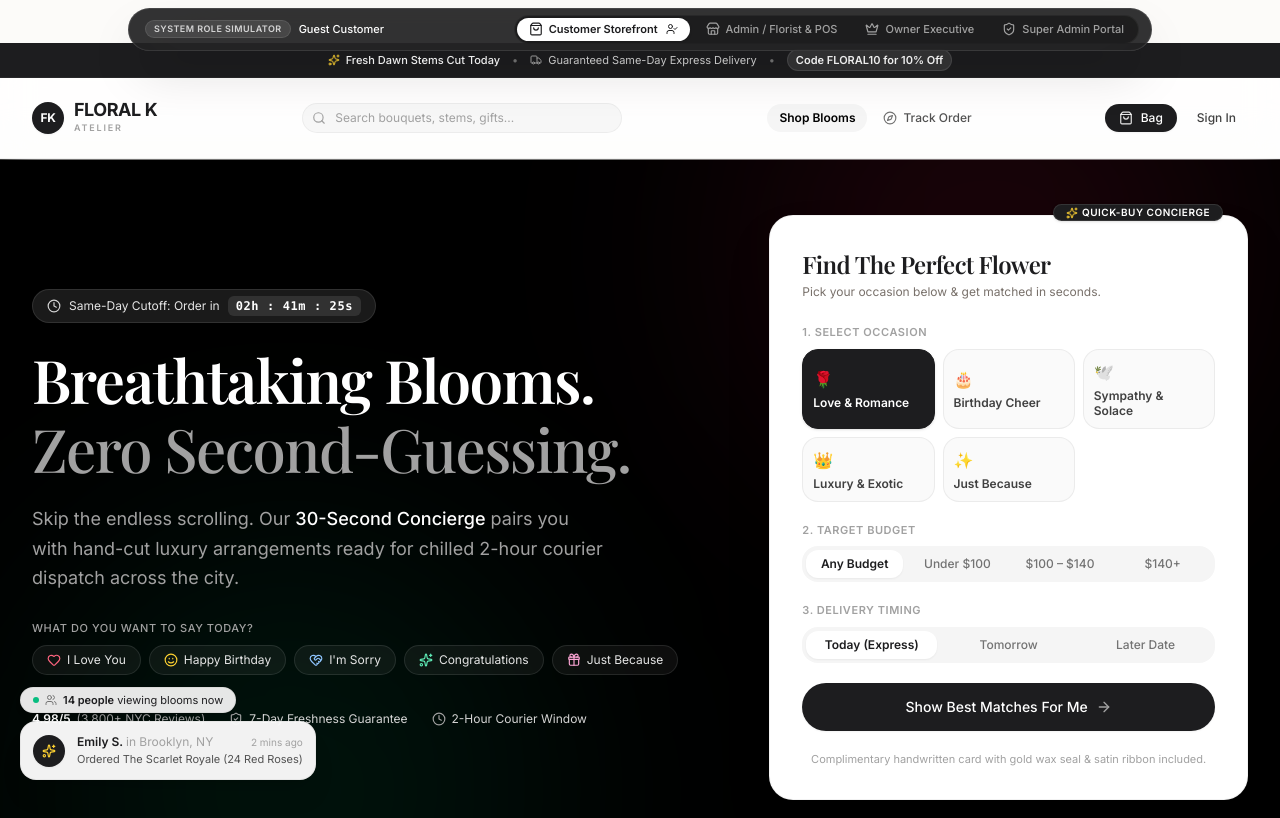
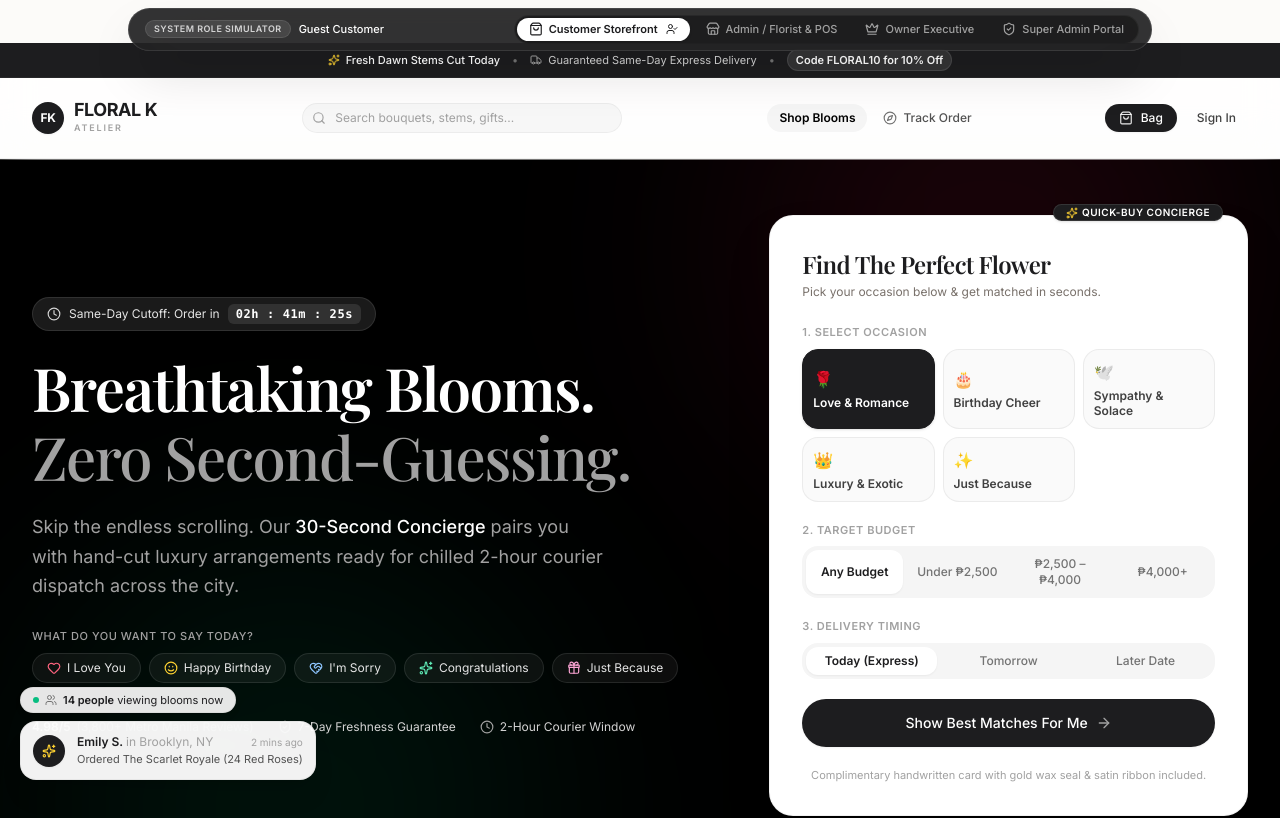
Before and after one commit to markwlsn/Floral-K, a React (Vite) app in the folder client/: page / in a window 1280 px wide. Shown: the top 818 px of the page. Built offline with nearby package versions, Linux system fonts and the light colour scheme; no server answers; a web font is replaced by a local one.

Commit message:
feat(client): update concierge budget filter tiers and local Metro Manila social proof

```diff
--- a/client/src/components/storefront/HeroConcierge.tsx
+++ b/client/src/components/storefront/HeroConcierge.tsx
@@ -51,9 +51,9 @@ export const HeroConcierge: React.FC<HeroConciergeProps> = ({ onFindMatch }) =>
 
   const budgets = [
     { key: 'any', label: 'Any Budget' },
-    { key: 'under100', label: 'Under $100' },
-    { key: '100to140', label: '$100 – $140' },
-    { key: 'over140', label: '$140+' },
+    { key: 'under2500', label: 'Under ₱2,500' },
+    { key: '2500to4000', label: '₱2,500 – ₱4,000' },
+    { key: 'over4000', label: '₱4,000+' },
   ];
 
   const handleSubmit = (e: React.FormEvent) => {
@@ -123,7 +123,7 @@ export const HeroConcierge: React.FC<HeroConciergeProps> = ({ onFindMatch }) =>
             <div className="flex flex-wrap items-center gap-6 pt-3 text-xs text-neutral-400">
               <div className="flex items-center gap-1.5">
                 <span className="text-white font-semibold">4.98/5</span>
-                <span>(3,800+ NYC Reviews)</span>
+                <span>(3,800+ Metro Manila Reviews)</span>
               </div>
               <div className="flex items-center gap-1.5 text-neutral-300">
                 <ShieldCheck className="w-3.5 h-3.5 text-neutral-400" />
```
